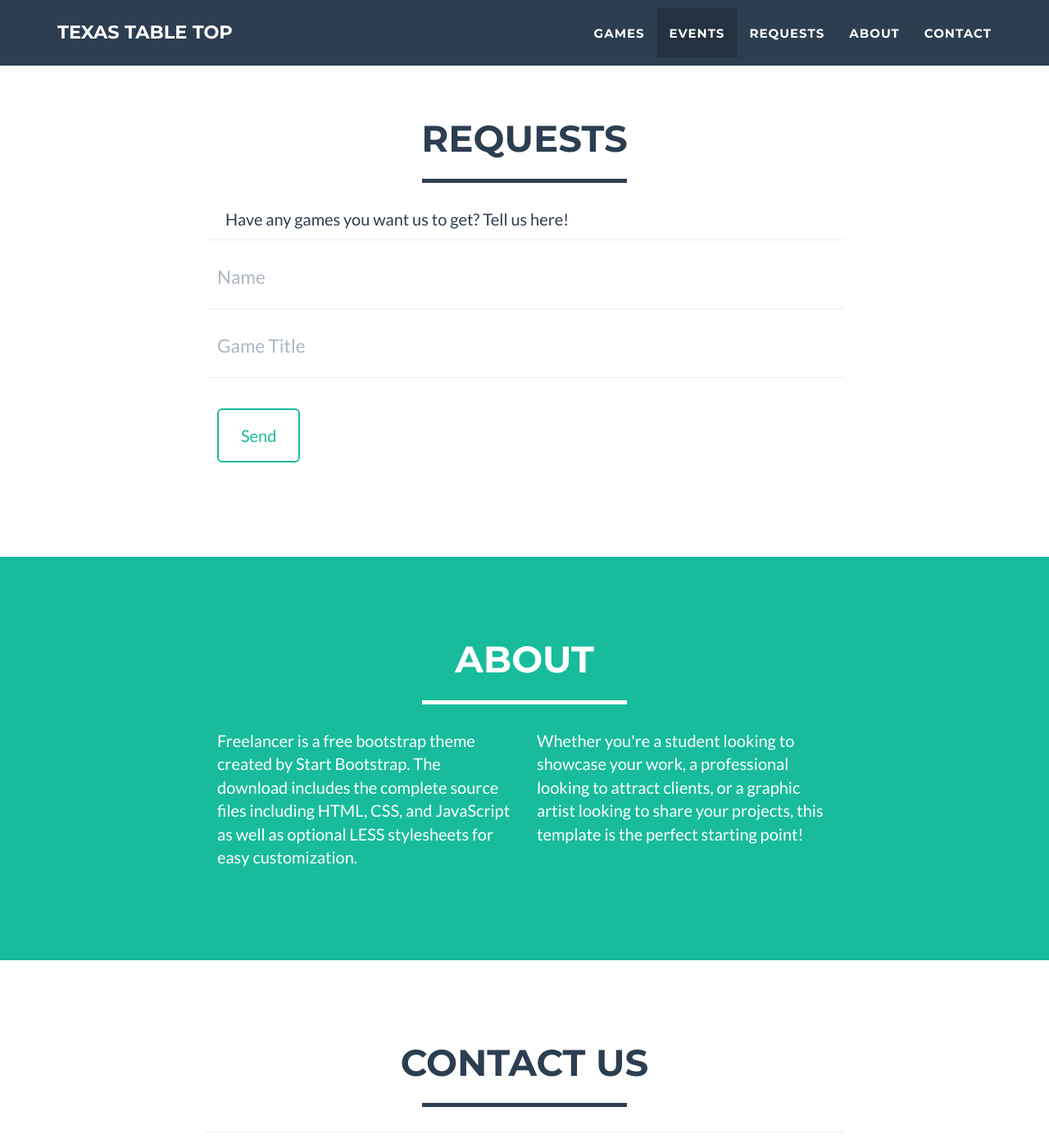
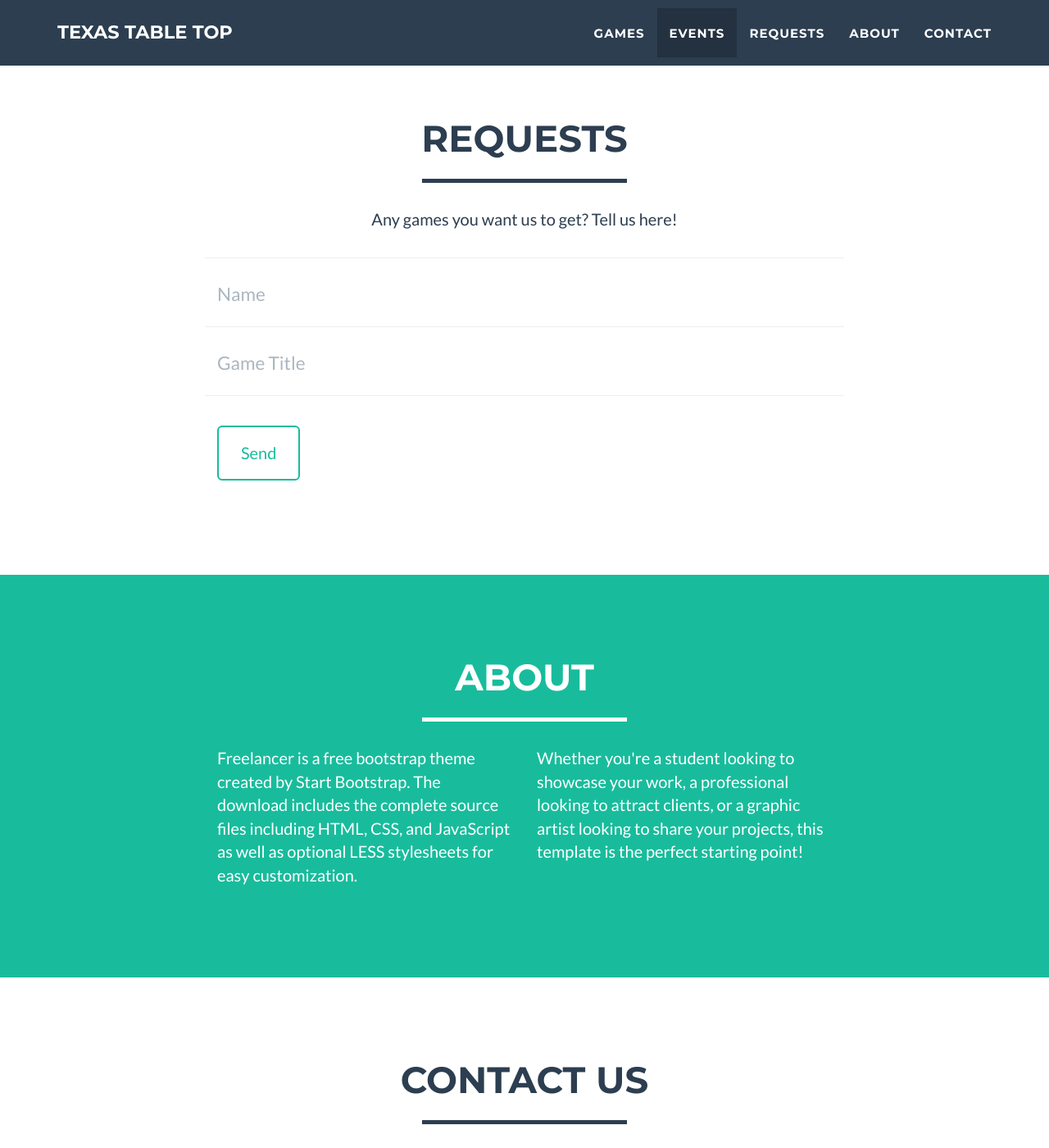
Before and after one commit to TheFireFerret/TexasTableTop, a Jekyll site: the page built from index.html, in a window 1280 px wide and 1400 px high, scrolled down 2210 px. Shown: the whole window at 82% size. Built offline with Jekyll 4.4.1, drawn with Linux system fonts in a browser that asks for light colours; nearby versions of some CDN libraries.

Commit message:
more formatting
nav bar was last commit lol

```diff
--- a/_includes/css/main.css
+++ b/_includes/css/main.css
@@ -476,3 +476,7 @@
     transform: translateZ(0);
     -webkit-transform: translateZ(0);
 }
+
+.event-list {
+  list-style-type: square;
+}
--- a/_includes/events.html
+++ b/_includes/events.html
@@ -8,7 +8,7 @@
       </div>
     </div>
     <div class="row">
-      <ul id="events-upcoming">
+      <ul id="events-upcoming" class="event-list">
       </ul>
 
       <script src="https://code.jquery.com/jquery-1.11.3.min.js"></script>
--- a/_includes/requests.html
+++ b/_includes/requests.html
@@ -8,8 +8,8 @@
       </div>
     </div>
     <div>
-      <div class="col-lg-8 col-lg-offset-2">
-        <p>Have any games you want us to get? Tell us here!</p>
+      <div class="col-lg text-center">
+        <p>Any games you want us to get? Tell us here!</p>
       </div>
       <br>
 
```
Also changed, not shown: 10 other files.
